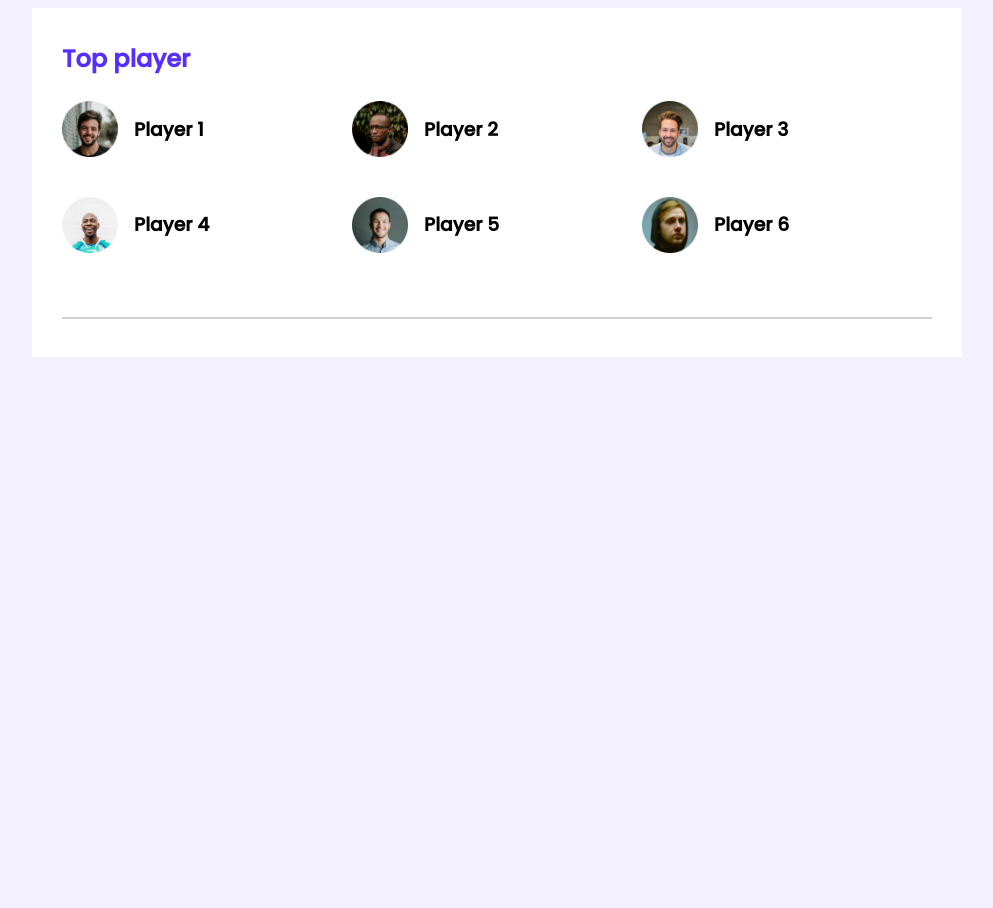
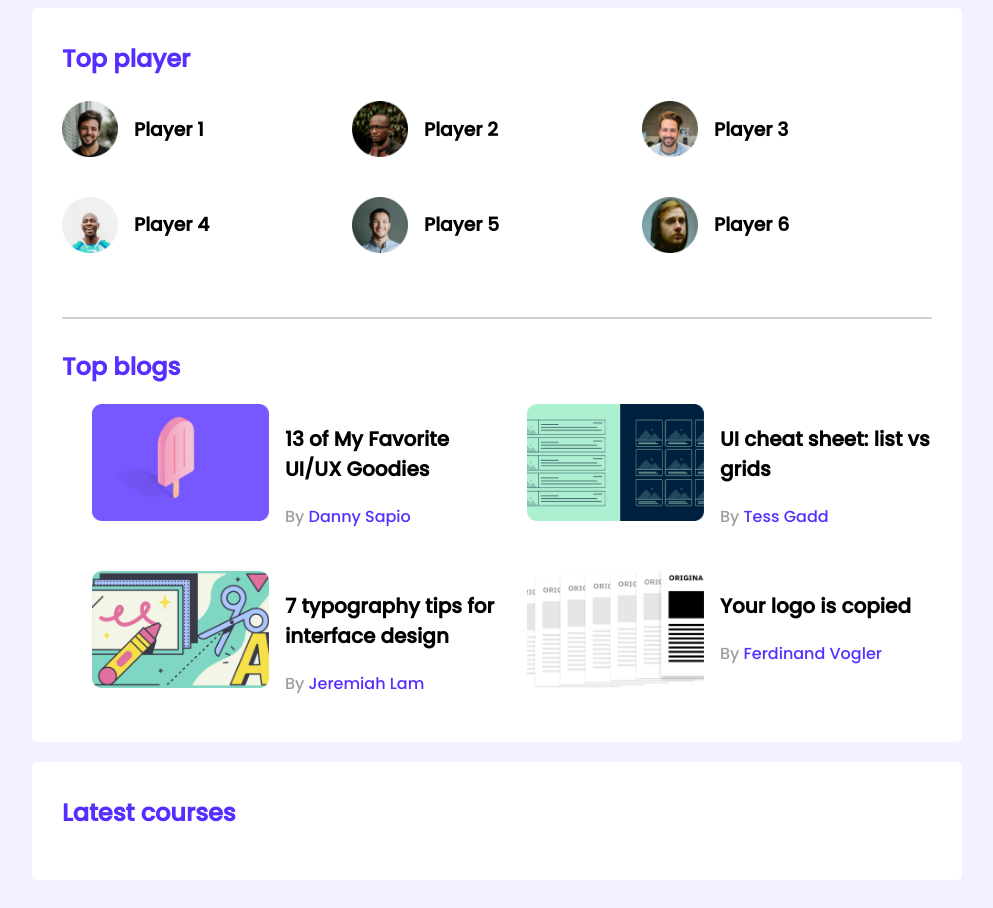
Before and after one commit to amJayem/leader-board, a plain HTML site: page index.html in a window 1280 px wide. Shown: the whole page, without its empty margins (143-1136 px from the left). Before the commit the page ends 800 px from the top, so only its background shows below. Drawn offline with Linux system fonts and the light colour scheme.

Commit message:
top blogs almost done latest courses already started

```diff
--- a/index.html
+++ b/index.html
@@ -47,6 +47,60 @@
 				</div>
 			</div>
 			<hr>
+
+			<div class="top-blogs">
+					<h2 class="section-title">Top blogs</h2>
+					<div class="blogs">
+						<article class="blog">
+							<div class="blog-thumbnail">
+								<img src="./images/blogs/blog-1.png">
+							</div>
+							<div class="blog-info">
+								<h3 class="blog-title">
+									13 of My Favorite UI/UX Goodies
+								</h3>
+								<p class="blog-author">By <a href="">Danny Sapio</a></p>
+							</div>
+						</article>
+						<article class="blog">
+							<div class="blog-thumbnail">
+								<img src="./images/blogs/blog-2.png">
+							</div>
+							<div class="blog-info">
+								<h3 class="blog-title">
+									UI cheat sheet: list vs grids
+								</h3>
+								<p class="blog-author">By <a href="">Tess Gadd</a></p>
+							</div>
+						</article>
+						<article class="blog">
+							<div class="blog-thumbnail">
+								<img src="./images/blogs/blog-3.png">
+							</div>
+							<div class="blog-info">
+								<h3 class="blog-title">
+									7 typography tips for interface design
+								</h3>
+								<p class="blog-author">By <a href="">Jeremiah Lam</a></p>
+							</div>
+						</article>
+						<article class="blog">
+							<div class="blog-thumbnail">
+								<img src="./images/blogs/blog-4.png">
+							</div>
+							<div class="blog-info">
+								<h3 class="blog-title">
+									Your logo is copied
+								</h3>
+								<p class="blog-author">By <a href="">Ferdinand Vogler</a></p>
+							</div>
+						</article>
+					</div>
+			</div>
+		</section>
+		<!-- Latest courses -->
+		<section class="container">
+			<h2 class="section-title">Latest courses</h2>
 		</section>
 	</main>
 
--- a/styles/style.css
+++ b/styles/style.css
@@ -7,13 +7,15 @@ body{
 }
 main{
 	display: flex;
-	justify-content: center;
+	flex-direction: column;
+	align-items: center;
 }
 .container{
 	width: 870px;
 	background-color: #fff;
 	padding: 30px;
-
+	margin-bottom: 20px;
+	border-radius: 5px;
 }
 /*top player style*/
 .top-players{
@@ -43,3 +45,38 @@ main{
 hr{
 	border: 1px solid #D1D1D1;
 }
+
+/* -------------------
+	top blog section
+	---------------*/
+.top-blogs{
+	margin-top: 30px;
+}
+.blogs{
+	display: grid;
+	grid-template-columns: repeat(2, 1fr);
+	grid-row-gap: 26px;
+}
+.blog{
+	display: flex;
+}
+.blog-thumbnail{
+	margin-left: 30px;
+}
+.blog-thumbnail img{
+	width: 177px;
+	height: 117px;
+}
+.blog-info{
+	margin-left: 16px;
+}
+.blog-title{
+	font-size: 20px;
+}
+.blog-author{
+	color: #9F9F9F;
+}
+.blog-author a{
+	text-decoration: none;
+	color: #562EFF;
+}
```
